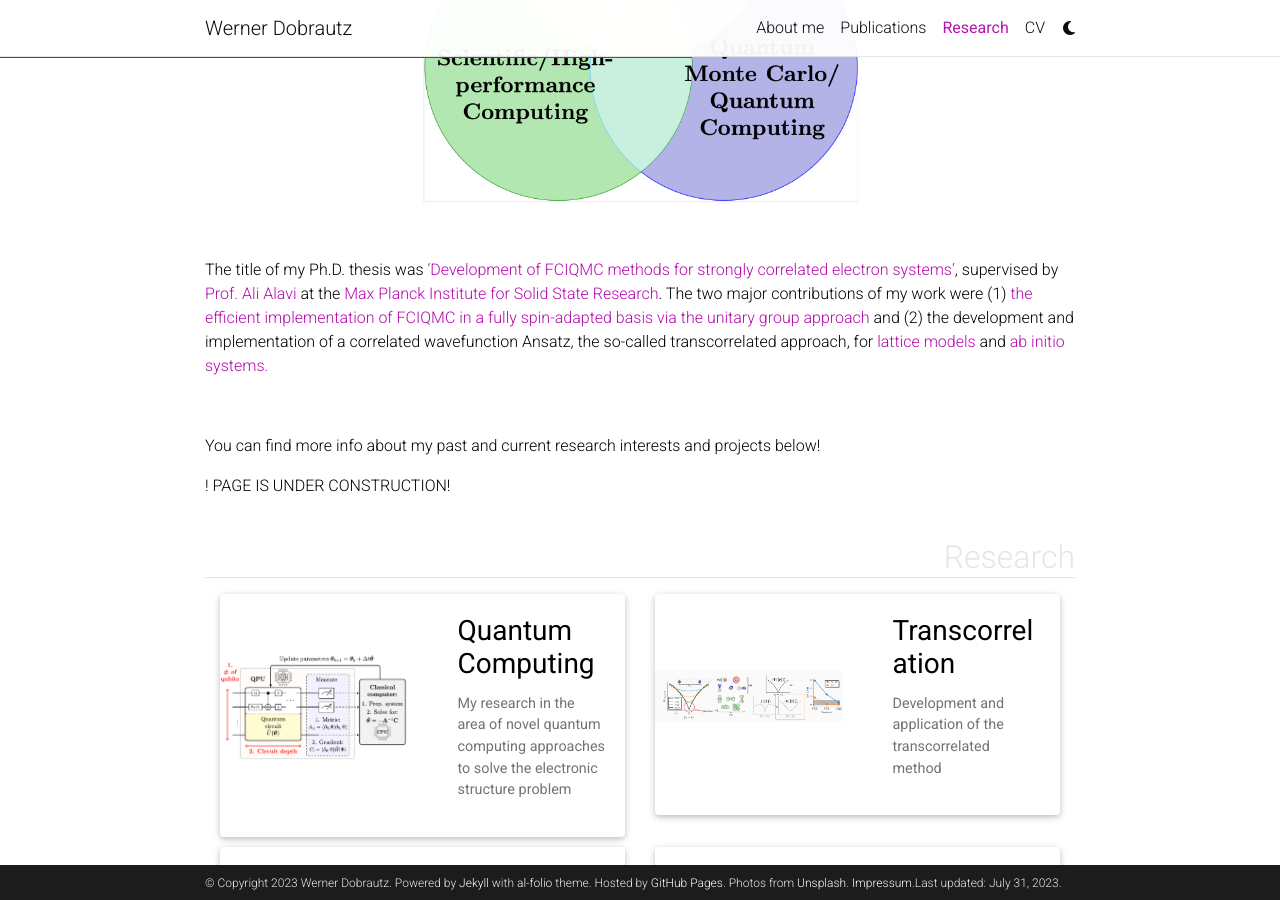
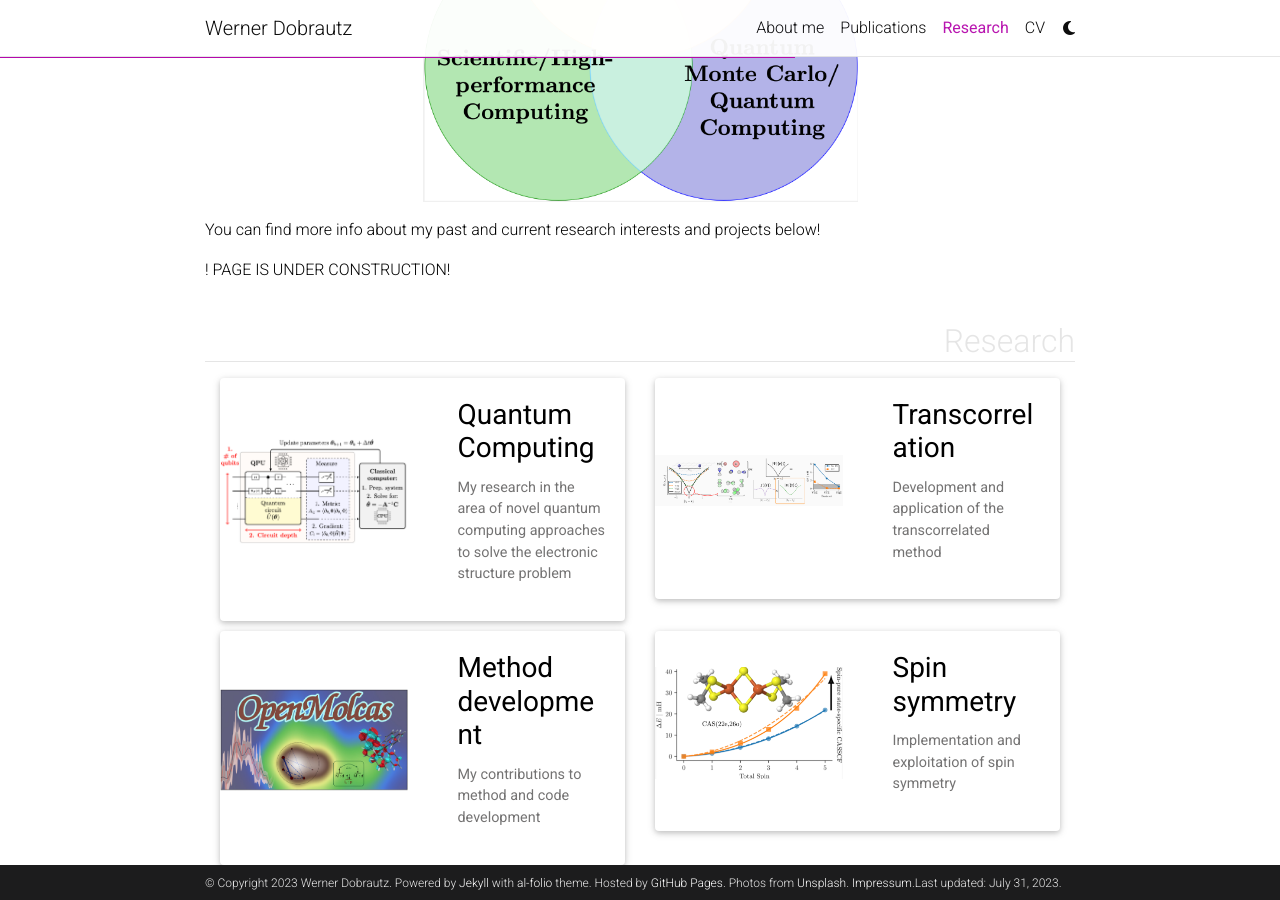
Before and after one commit to dobrautz/dobrautz.github.io, a Jekyll site: the page built from _pages/projects.md, in a window 1280 px wide and 900 px high, scrolled down 901 px. Built offline with Jekyll 4.4.1, drawn with Linux system fonts in a browser that asks for light colours; full-size pictures stand in for the smaller copies a plugin makes; comment, search, counter and statistics services are not loaded; a style sheet for code colours, icons or effects is not loaded.

Commit message:
Update projects.md

```diff
--- a/_pages/projects.md
+++ b/_pages/projects.md
@@ -23,13 +23,9 @@ My ongoing research focuses on three areas: (1) the development of highly accura
 
 {% include figure.html path="assets/img/venn.png" title="Venn diagram" class="center" %}
 
-<br>
-
-The title of my Ph.D. thesis was <a href='http://dx.doi.org/10.18419/opus-10593'>'Development of FCIQMC methods for strongly correlated electron systems'</a>, supervised by <a href='https://en.wikipedia.org/wiki/Ali_Alavi'>Prof. Ali Alavi</a> at the <a href='https://www.fkf.mpg.de/en'>Max Planck Institute for Solid State Research</a>. The two major contributions of my work were (1) <a href='https://pubs.aip.org/aip/jcp/article/151/9/094104/197502/Efficient-formulation-of-full-configuration'>the efficient implementation of FCIQMC in a fully spin-adapted basis via the unitary group approach</a> and (2) the development and implementation of a correlated wavefunction Ansatz, the so-called transcorrelated approach, for <a href='https://journals.aps.org/prb/abstract/10.1103/PhysRevB.99.075119'>lattice models</a> and <a href='https://pubs.aip.org/aip/jcp/article/151/6/061101/561008'>ab initio systems.</a>
-
-<br>
 
 You can find more info about my past and current research interests and projects below!
+<br>
 
 ! PAGE IS UNDER CONSTRUCTION!
 
```
